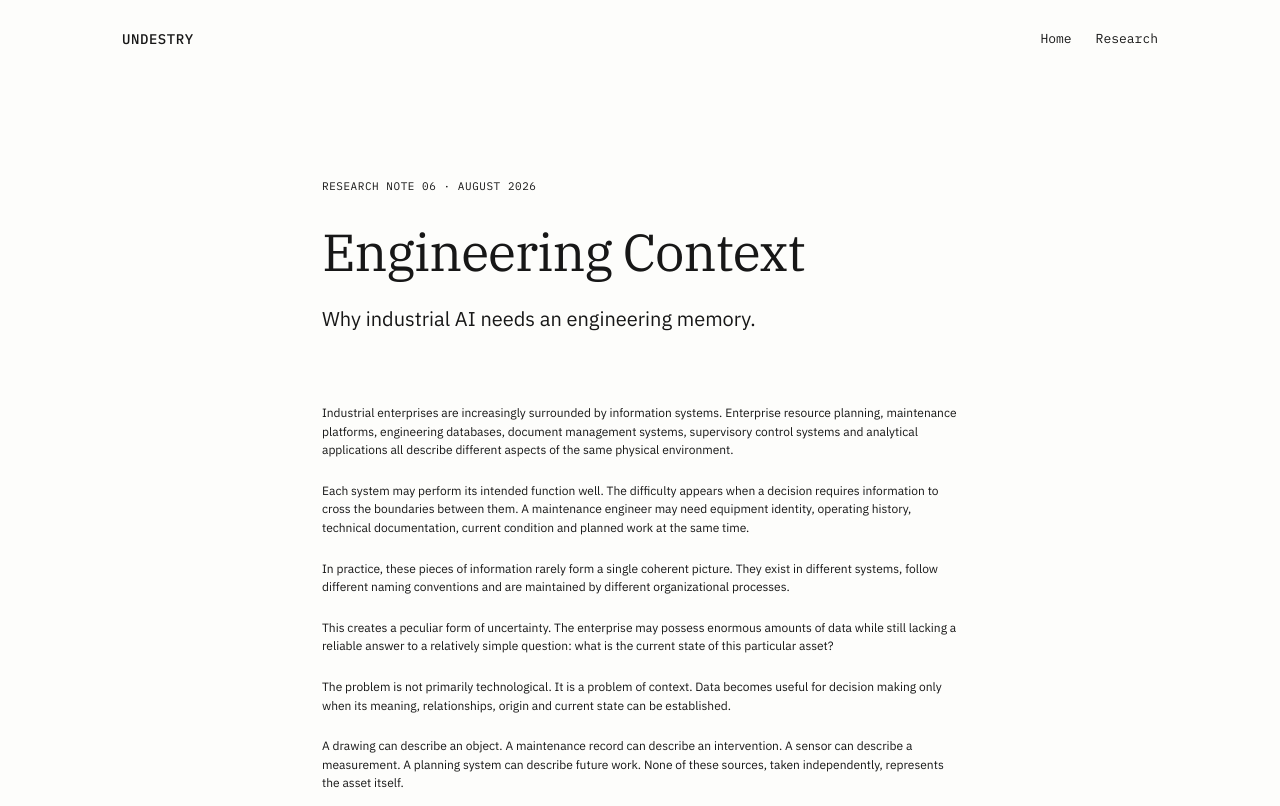
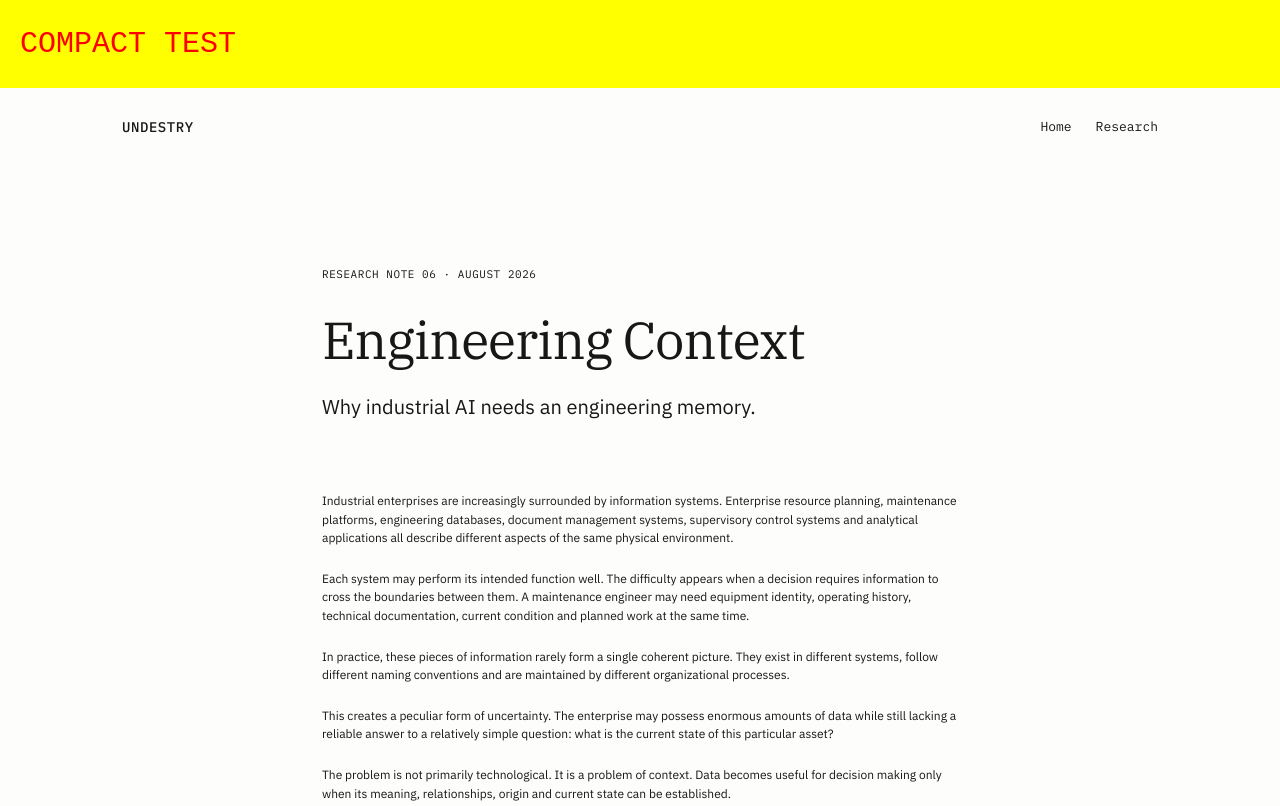
Before and after one commit to andreybundin/undestry.com, a plain HTML site: page article-compact.html in a window 1280 px wide. Shown: the top 806 px of the page. Drawn offline with Linux system fonts and the light colour scheme.

Commit message:
Add compact test message to article-compact.html

```diff
--- a/article-compact.html
+++ b/article-compact.html
@@ -17,6 +17,10 @@
 
 
 <body class="compact">
+
+<div style="font-family: monospace; font-size: 30px; color: red; background: yellow; padding: 20px;">
+    COMPACT TEST
+</div>
 
     <header class="site-header">
 
```
